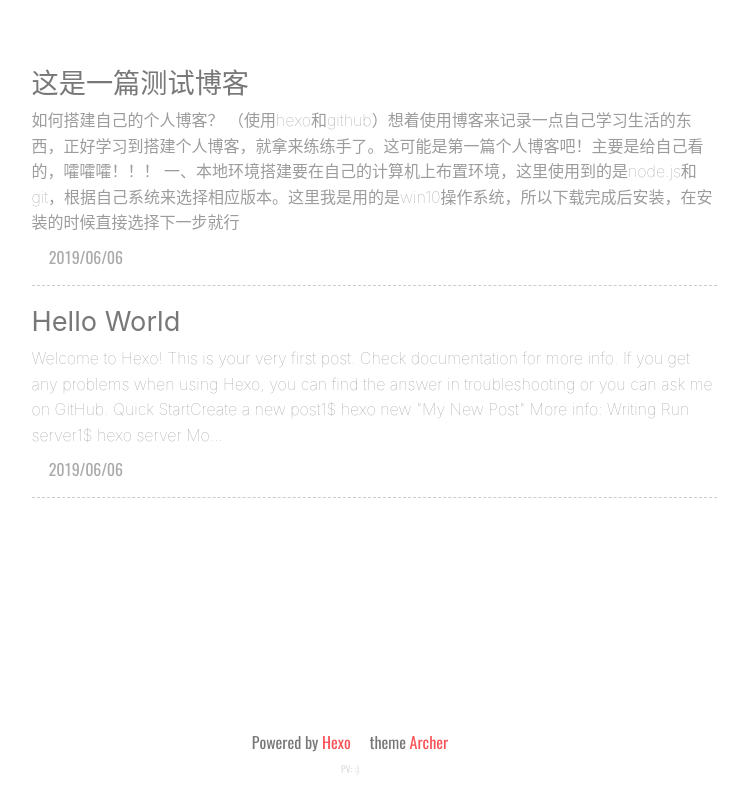
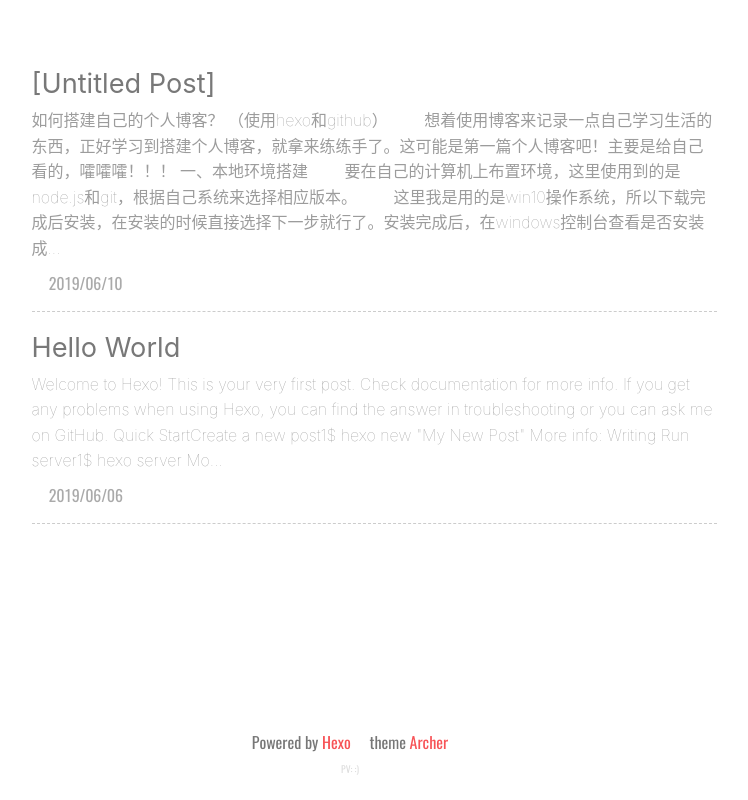
Before and after one commit to NcuLz/NcuLz.github.io, a plain HTML site: page archives/2019/06/index.html in a window 1280 px wide. Shown: the whole page, without its empty margins (290-1038 px from the left). Drawn offline with nearby package versions, Linux system fonts and the light colour scheme; some packages are replaced by stand-ins of ours; no server answers; a script that the page names is missing; a web font is replaced by a local one.

Commit message:
Site updated: 2019-06-10 10:48:02

```diff
--- a/archives/2019/06/index.html
+++ b/archives/2019/06/index.html
@@ -346,19 +346,18 @@
 
 
     <article class="index-post">
-        <a class="abstract-title" href="/2019/06/06/这是一篇测试博客/">
+        <a class="abstract-title" href="/2019/06/10/使用Hexo搭建个人博客/">
 
-                <span>这是一篇测试博客</span>
+                <span>[Untitled Post]</span>
         </a>
         <div class="abstract-content">
-            如何搭建自己的个人博客？ （使用hexo和github）想着使用博客来记录一点自己学习生活的东西，正好学习到搭建个人博客，就拿来练练手了。这可能是第一篇个人博客吧！主要是给自己看的，嚯嚯嚯！！！
-一、本地环境搭建要在自己的计算机上布置环境，这里使用到的是node.js和git，根据自己系统来选择相应版本。这里我是用的是win10操作系统，所以下载完成后安装，在安装的时候直接选择下一步就行
-
+            如何搭建自己的个人博客？ （使用hexo和github） &ensp;&ensp;&ensp;&ensp;想着使用博客来记录一点自己学习生活的东西，正好学习到搭建个人博客，就拿来练练手了。这可能是第一篇个人博客吧！主要是给自己看的，嚯嚯嚯！！！
+一、本地环境搭建 &ensp;&ensp;&ensp;&ensp;要在自己的计算机上布置环境，这里使用到的是node.js和git，根据自己系统来选择相应版本。 &ensp;&ensp;&ensp;&ensp;这里我是用的是win10操作系统，所以下载完成后安装，在安装的时候直接选择下一步就行了。安装完成后，在windows控制台查看是否安装成...
         </div>
         <div class="abstract-post-meta">
             <!-- date  -->
             <div class="abstract-date">
-                <span class="abstract-calander iconfont-archer">&#xe676;</span><span class="abstract-time">2019/06/06</span>
+                <span class="abstract-calander iconfont-archer">&#xe676;</span><span class="abstract-time">2019/06/10</span>
             </div>
             <!-- tags  -->
 
@@ -527,12 +526,12 @@ Mo...
 
 
         <li class="archive-post-item">
-            <span class="archive-post-date">06/06</span><a class="archive-post-title" href="/2019/06/06/hello-world/">Hello World</a>
+            <span class="archive-post-date">06/10</span><a class="archive-post-title" href="/2019/06/10/使用Hexo搭建个人博客/">[Untitled Post]</a>
         </li>
 
 
         <li class="archive-post-item">
-            <span class="archive-post-date">06/06</span><a class="archive-post-title" href="/2019/06/06/这是一篇测试博客/">这是一篇测试博客</a>
+            <span class="archive-post-date">06/06</span><a class="archive-post-title" href="/2019/06/06/hello-world/">Hello World</a>
         </li>
 
     </ul></div>
--- a/index.html
+++ b/index.html
@@ -359,19 +359,18 @@ height:50vh;
 
 
     <article class="index-post">
-        <a class="abstract-title" href="/2019/06/06/这是一篇测试博客/">
+        <a class="abstract-title" href="/2019/06/10/使用Hexo搭建个人博客/">
 
-                <span>这是一篇测试博客</span>
+                <span>[Untitled Post]</span>
         </a>
         <div class="abstract-content">
-            如何搭建自己的个人博客？ （使用hexo和github）想着使用博客来记录一点自己学习生活的东西，正好学习到搭建个人博客，就拿来练练手了。这可能是第一篇个人博客吧！主要是给自己看的，嚯嚯嚯！！！
-一、本地环境搭建要在自己的计算机上布置环境，这里使用到的是node.js和git，根据自己系统来选择相应版本。这里我是用的是win10操作系统，所以下载完成后安装，在安装的时候直接选择下一步就行
-
+            如何搭建自己的个人博客？ （使用hexo和github） &ensp;&ensp;&ensp;&ensp;想着使用博客来记录一点自己学习生活的东西，正好学习到搭建个人博客，就拿来练练手了。这可能是第一篇个人博客吧！主要是给自己看的，嚯嚯嚯！！！
+一、本地环境搭建 &ensp;&ensp;&ensp;&ensp;要在自己的计算机上布置环境，这里使用到的是node.js和git，根据自己系统来选择相应版本。 &ensp;&ensp;&ensp;&ensp;这里我是用的是win10操作系统，所以下载完成后安装，在安装的时候直接选择下一步就行了。安装完成后，在windows控制台查看是否安装成...
         </div>
         <div class="abstract-post-meta">
             <!-- date  -->
             <div class="abstract-date">
-                <span class="abstract-calander iconfont-archer">&#xe676;</span><span class="abstract-time">2019/06/06</span>
+                <span class="abstract-calander iconfont-archer">&#xe676;</span><span class="abstract-time">2019/06/10</span>
             </div>
             <!-- tags  -->
 
@@ -637,12 +636,12 @@ Mo...
 
 
         <li class="archive-post-item">
-            <span class="archive-post-date">06/06</span><a class="archive-post-title" href="/2019/06/06/hello-world/">Hello World</a>
+            <span class="archive-post-date">06/10</span><a class="archive-post-title" href="/2019/06/10/使用Hexo搭建个人博客/">[Untitled Post]</a>
         </li>
 
 
         <li class="archive-post-item">
-            <span class="archive-post-date">06/06</span><a class="archive-post-title" href="/2019/06/06/这是一篇测试博客/">这是一篇测试博客</a>
+            <span class="archive-post-date">06/06</span><a class="archive-post-title" href="/2019/06/06/hello-world/">Hello World</a>
         </li>
 
     </ul></div>
```
Also changed, not shown: archives/2019/index.html (+7 -8 lines), archives/index.html (+7 -8 lines), 2019/06/10/使用Hexo搭建个人博客/index.html (added).
